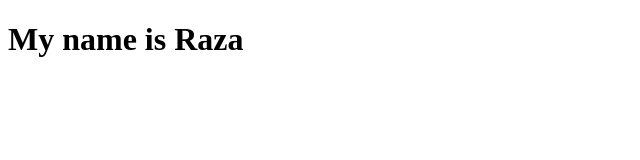
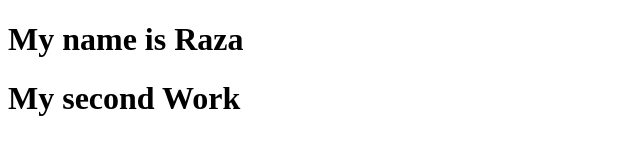
Before and after one commit to razamughal0/raza123, a plain HTML site: page index.html in a window 1280 px wide. Shown: the whole page, without its empty margins (0-640 px from the left). Drawn offline with Linux system fonts and the light colour scheme.

Commit message:
version2

```diff
--- a/index.html
+++ b/index.html
@@ -9,6 +9,7 @@
 
     <h1>My name is Raza</h1>
 
+    <h1>My second Work</h1>
 
 </body>
 </html>
```
